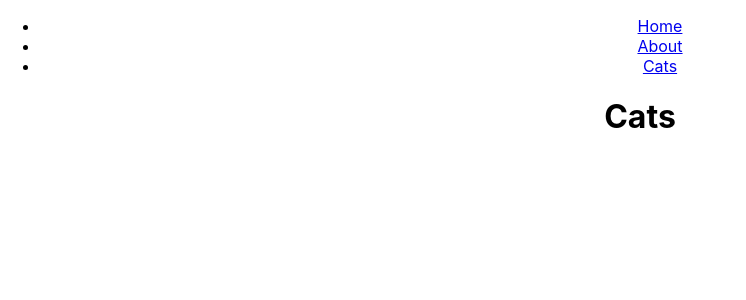
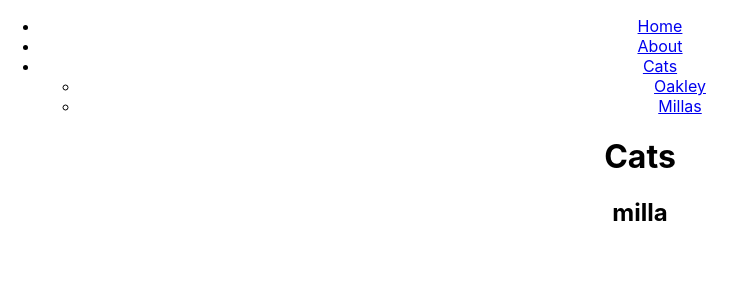
Before and after one commit to Kllicks/react-router-01, a React (Create React App) app: page /cats/milla in a window 1280 px wide. Shown: the top 300 px of the page, without its empty margins (0-746 px from the left). Built offline with nearby package versions, Linux system fonts and the light colour scheme.

Commit message:
shows component for single cat

```diff
--- a/src/App.js
+++ b/src/App.js
@@ -1,16 +1,19 @@
+// this.props inside of classes just props.something within a function
+
 import React, { Component } from 'react';
 import './App.css';
 
 import {
 	BrowserRouter as Router, // watches for changes to URL
 	Route,	// Renders components based on the specific URL
-	Link	// Changes the URL so the Router sees it
+	// Link	// Changes the URL so the Router sees it
 } from 'react-router-dom';
 
 import Home from './Home';
 import About from './About';
 import Cats from './Cats';
 import NavBar from './NavBar';
+import OneCat from './OneCat';
 
 
 
@@ -23,7 +26,8 @@ class App extends Component {
 					{/* <Route path="/" component={NavBar}/> */}
 					<Route path="/" exact component={Home}/>
 					<Route path="/about" component={About}/>
-					<Route path="/cats" component={Cats}/>
+					<Route path="/cats/" component={Cats}/>
+					<Route path="/cats/:catName" component={OneCat}/>
 				</div>
 			</Router>
 		);
--- a/src/NavBar.js
+++ b/src/NavBar.js
@@ -3,13 +3,20 @@ import { Link } from 'react-router-dom';
 
 function NavBar(props) {
     return (
-        <div>
-            <ul>
-                <li><Link to="/">Home</Link></li>
-                <li><Link to="/about">About</Link></li>
-                <li><Link to="cats">Cats</Link></li>
-            </ul>
-        </div>
+        <ul>
+            <li><Link to="/">Home</Link></li>
+            <li><Link to="/about">About</Link></li>
+            <li><Link to="cats">Cats</Link>
+                <ul>
+                    <li>
+                        <Link to="/cats/oakley">Oakley</Link>
+                    </li>
+                    <li>
+                        <Link to="/cats/milla">Millas</Link>
+                    </li>
+                </ul>
+            </li>
+        </ul>
     );
 }
 
--- /dev/null
+++ b/src/OneCat.js
@@ -0,0 +1,11 @@
+import React from 'react';
+
+function OneCat(props) {
+    return (
+        <h2>
+            {props.match.params.catName}
+        </h2>
+    );
+};
+
+export default OneCat;
```
